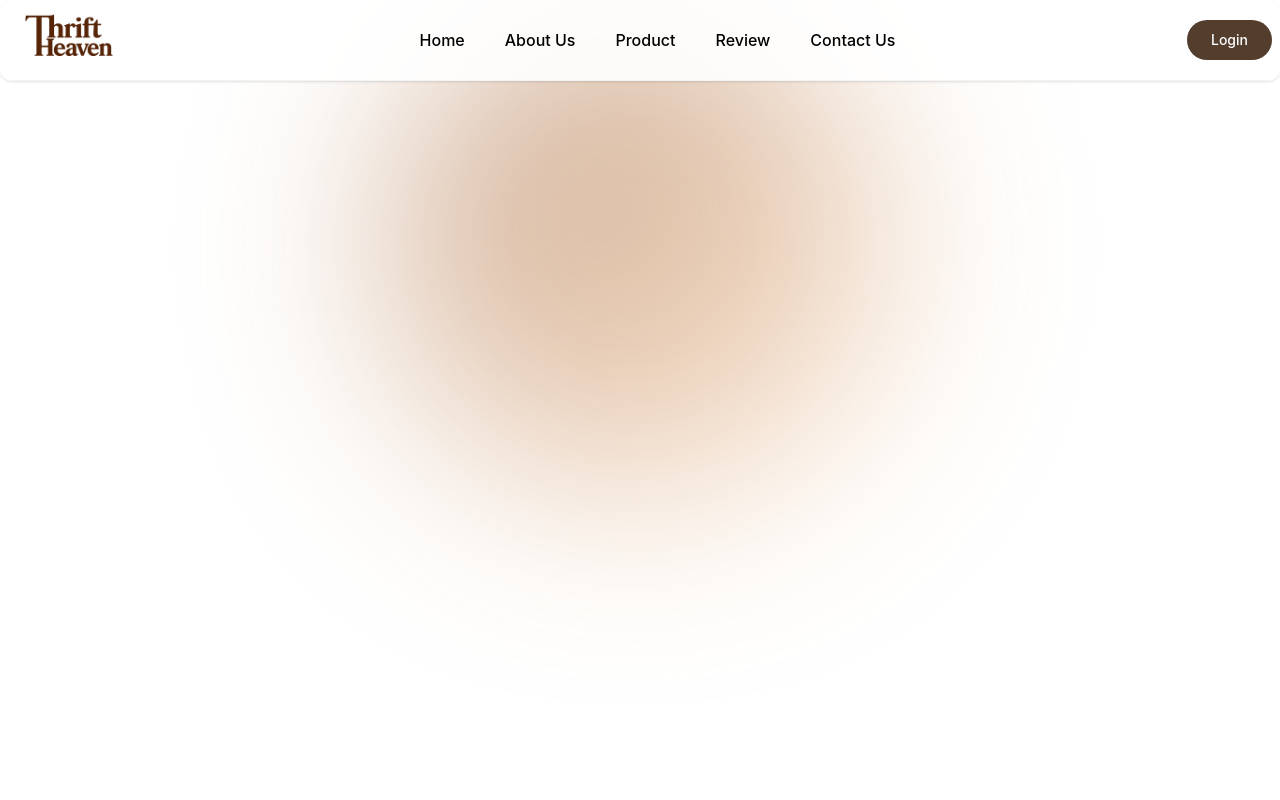
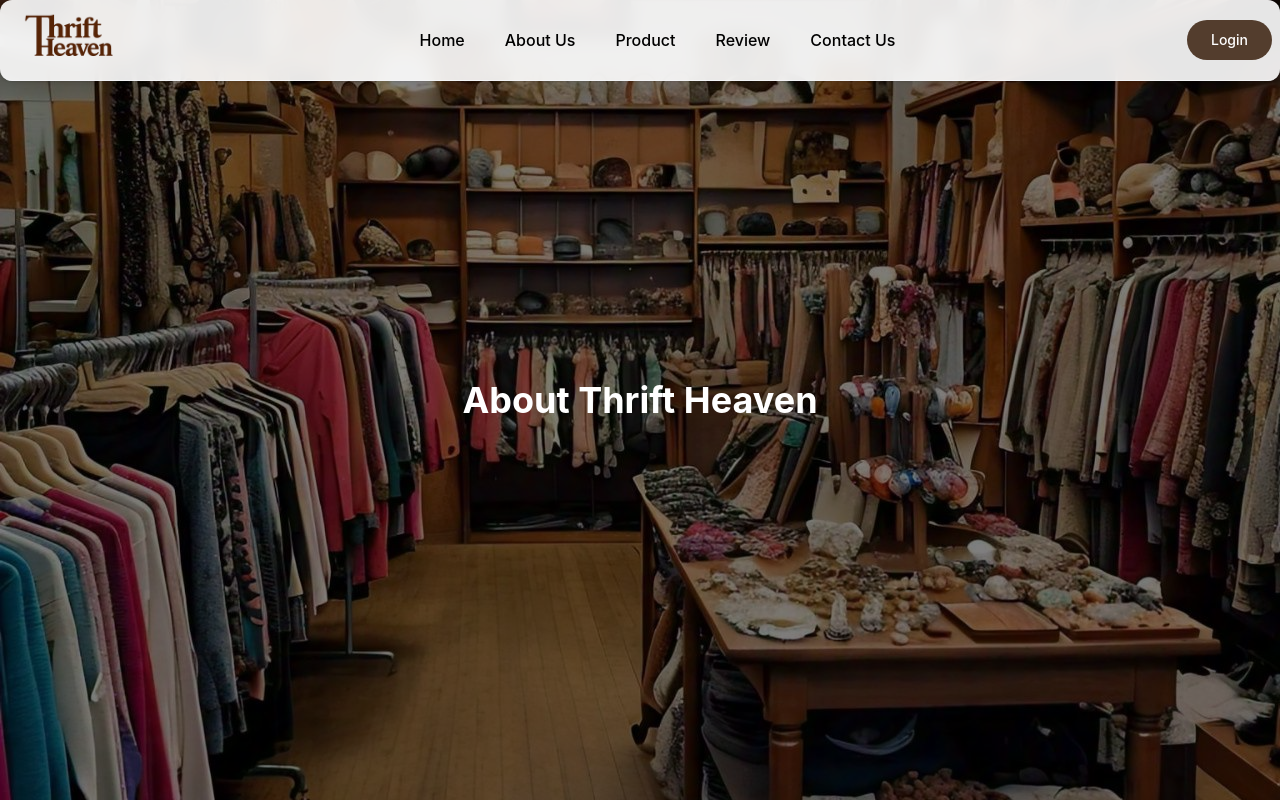
Before and after one commit to FaizZzhue/Toko-Thrifting, a React (Vite) app: page /About in a window 1280 px wide. Built offline with nearby package versions, Linux system fonts and the light colour scheme.

Commit message:
Update : AboutSection Page

```diff
--- /dev/null
+++ b/src/components/about/AboutSection.jsx
@@ -0,0 +1,20 @@
+import bgAbout from "../../assets/bg-hero.jpg"
+
+export const AboutSection = () => {
+    return (
+        <section>
+            <div className="relative w-full h-screen">
+                <img
+                    src={bgAbout}
+                    alt="Background About"
+                    className="w-full h-full object-cover"
+                />
+
+                <div className="absolute top-0 left-0 w-full h-full flex items-center justify-center bg-black/50">
+                    <h1 className="text-white text-4xl font-bold"> About Thrift Heaven</h1>
+                </div>
+
+            </div>
+        </section>
+    )
+}
--- a/src/pages/About.jsx
+++ b/src/pages/About.jsx
@@ -1,12 +1,11 @@
+import { AboutSection } from "../components/about/AboutSection";
 
 
 export const About = () => {
     return (
-        <main className="relative min-h-screen overflow-x-hidden">
-            <div className="absolute inset-0 left-1/2 transform -translate-x-1/2 w-[500px] h-[500px] bg-gradient-to-br from-[#8B4513]/50 to-orange-400/20 rounded-full blur-[100px] -z-10" />
-            <div className="overflow-hidden">
-                <div>
-                </div>
+        <main>
+            <div>
+                <AboutSection />
             </div>
         </main>
     );
--- a/src/pages/Home.jsx
+++ b/src/pages/Home.jsx
@@ -10,7 +10,6 @@ export const Home = () => {
         <main className="relative min-h-screen overflow-x-hidden">
             <div className="absolute inset-0 left-1/2 transform -translate-x-1/2 w-[500px] h-[500px] bg-gradient-to-br from-[#8B4513]/50 to-orange-400/20 rounded-full blur-[100px] -z-10" />
             <div className="overflow-hidden">
-                <Navbar />
                 <div>
                     <HeroSection />
                     <ProductLogo />
```
Also changed, not shown: src/assets/bg-hero.jpg (renamed from public/assets/bg-hero.jpg).
